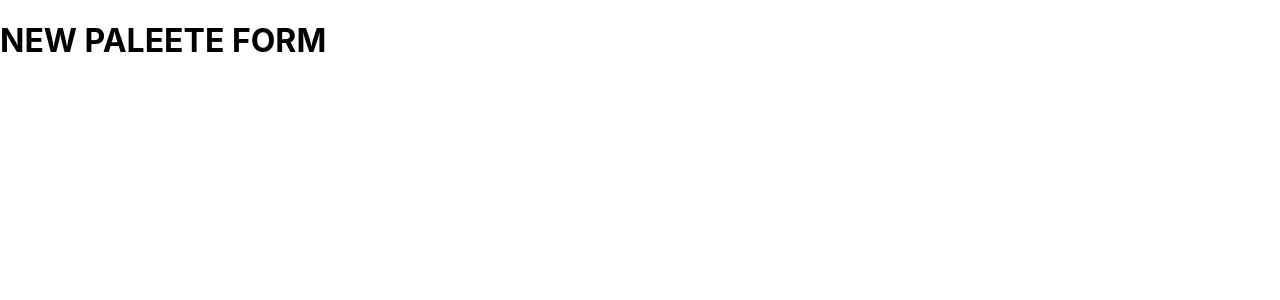
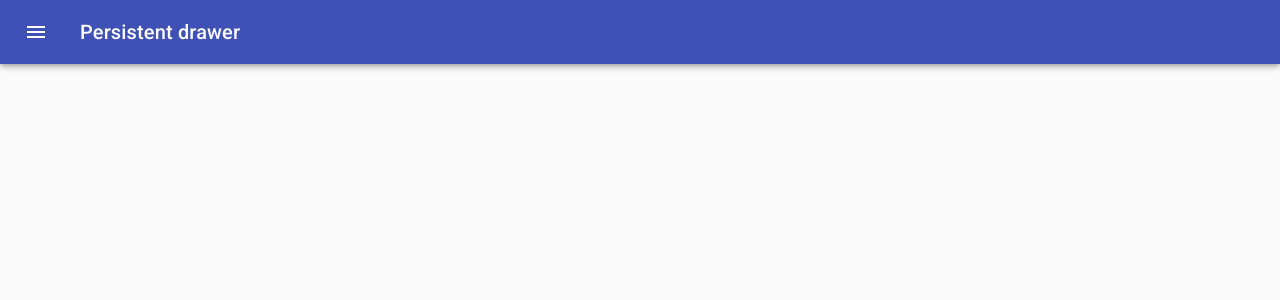
Before and after one commit to dorKoren/color-project, a React (Create React App) app: page /palette/new in a window 1280 px wide. Shown: the top 300 px of the page. Built offline with nearby package versions, Linux system fonts and the light colour scheme.

Commit message:
Adding Slide-Out Drawer

```diff
--- a/src/NewPaletteForm.js
+++ b/src/NewPaletteForm.js
@@ -1,13 +1,141 @@
-import React, { Component } from 'react';
+import React, { Component } from "react";
+import classNames from "classnames";
+import { withStyles } from "@material-ui/core/styles";
+import Drawer from "@material-ui/core/Drawer";
+import CssBaseline from "@material-ui/core/CssBaseline";
+import AppBar from "@material-ui/core/AppBar";
+import Toolbar from "@material-ui/core/Toolbar";
+import Typography from "@material-ui/core/Typography";
+import Divider from "@material-ui/core/Divider";
+import IconButton from "@material-ui/core/IconButton";
+import MenuIcon from "@material-ui/icons/Menu";
+import ChevronLeftIcon from "@material-ui/icons/ChevronLeft";
+
+const drawerWidth = 240;
+
+const styles = theme => ({
+  root: {
+    display: "flex"
+  },
+  appBar: {
+    transition: theme.transitions.create(["margin", "width"], {
+      easing: theme.transitions.easing.sharp,
+      duration: theme.transitions.duration.leavingScreen
+    })
+  },
+  appBarShift: {
+    width: `calc(100% - ${drawerWidth}px)`,
+    marginLeft: drawerWidth,
+    transition: theme.transitions.create(["margin", "width"], {
+      easing: theme.transitions.easing.easeOut,
+      duration: theme.transitions.duration.enteringScreen
+    })
+  },
+  menuButton: {
+    marginLeft: 12,
+    marginRight: 20
+  },
+  hide: {
+    display: "none"
+  },
+  drawer: {
+    width: drawerWidth,
+    flexShrink: 0
+  },
+  drawerPaper: {
+    width: drawerWidth
+  },
+  drawerHeader: {
+    display: "flex",
+    alignItems: "center",
+    padding: "0 8px",
+    ...theme.mixins.toolbar,
+    justifyContent: "flex-end"
+  },
+  content: {
+    flexGrow: 1,
+    padding: theme.spacing.unit * 3,
+    transition: theme.transitions.create("margin", {
+      easing: theme.transitions.easing.sharp,
+      duration: theme.transitions.duration.leavingScreen
+    }),
+    marginLeft: -drawerWidth
+  },
+  contentShift: {
+    transition: theme.transitions.create("margin", {
+      easing: theme.transitions.easing.easeOut,
+      duration: theme.transitions.duration.enteringScreen
+    }),
+    marginLeft: 0
+  }
+});
 
 class NewPaletteForm extends Component {
-    render() {
-        return (
-            <div>
-                <h1>NEW PALEETE FORM</h1>
-            </div>
-        )
-    }
+  state = {
+    open: false
+  };
+
+  handleDrawerOpen = () => {
+    this.setState({ open: true });
+  };
+
+  handleDrawerClose = () => {
+    this.setState({ open: false });
+  };
+
+  render() {
+    const { classes } = this.props;
+    const { open } = this.state;
+
+    return (
+      <div className={classes.root}>
+        <CssBaseline />
+        <AppBar
+          position='fixed'
+          className={classNames(classes.appBar, {
+            [classes.appBarShift]: open
+          })}
+        >
+          <Toolbar disableGutters={!open}>
+            <IconButton
+              color='inherit'
+              aria-label='Open drawer'
+              onClick={this.handleDrawerOpen}
+              className={classNames(classes.menuButton, open && classes.hide)}
+            >
+              <MenuIcon />
+            </IconButton>
+            <Typography variant='h6' color='inherit' noWrap>
+              Persistent drawer
+            </Typography>
+          </Toolbar>
+        </AppBar>
+        <Drawer
+          className={classes.drawer}
+          variant='persistent'
+          anchor='left'
+          open={open}
+          classes={{
+            paper: classes.drawerPaper
+          }}
+        >
+          <div className={classes.drawerHeader}>
+            <IconButton onClick={this.handleDrawerClose}>
+              <ChevronLeftIcon />
+            </IconButton>
+          </div>
+          <Divider />
+        </Drawer>
+        <main
+          className={classNames(classes.content, {
+            [classes.contentShift]: open
+          })}
+        >
+          <div className={classes.drawerHeader} />
+        </main>
+      </div>
+    );
+  }
 }
 
-export default NewPaletteForm;
+export default withStyles(styles, { withTheme: true })(NewPaletteForm);
```
